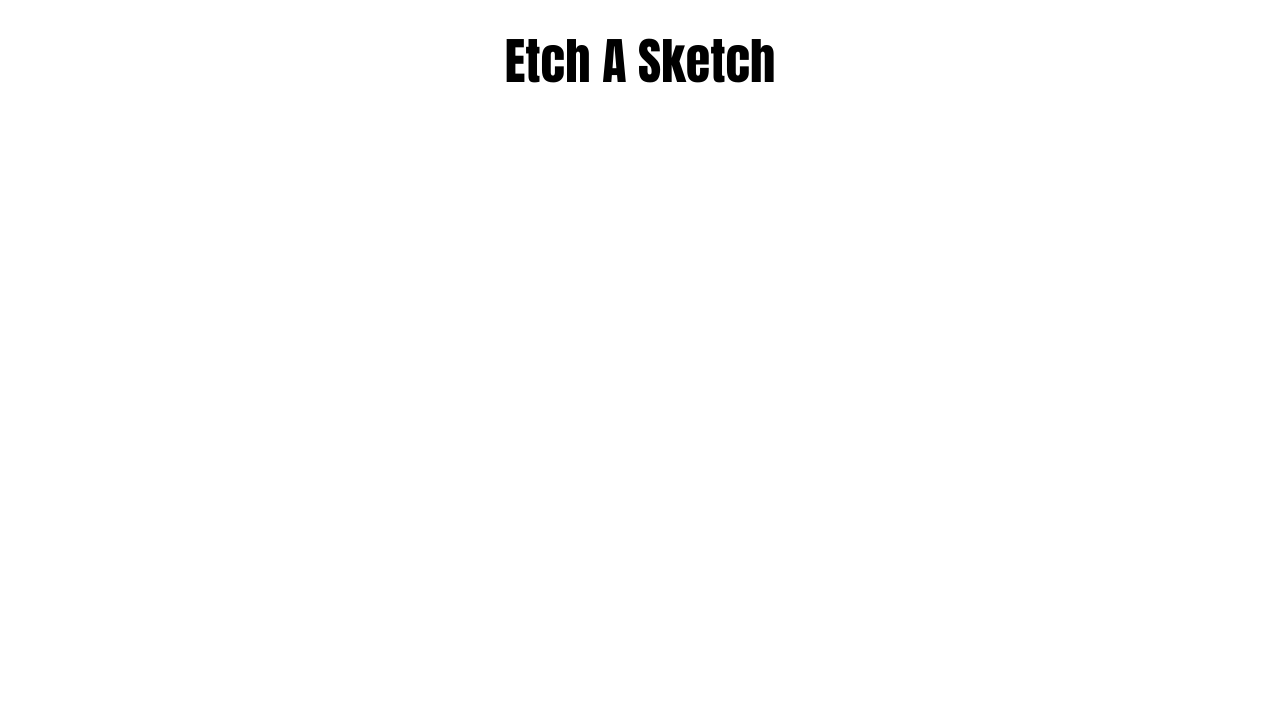
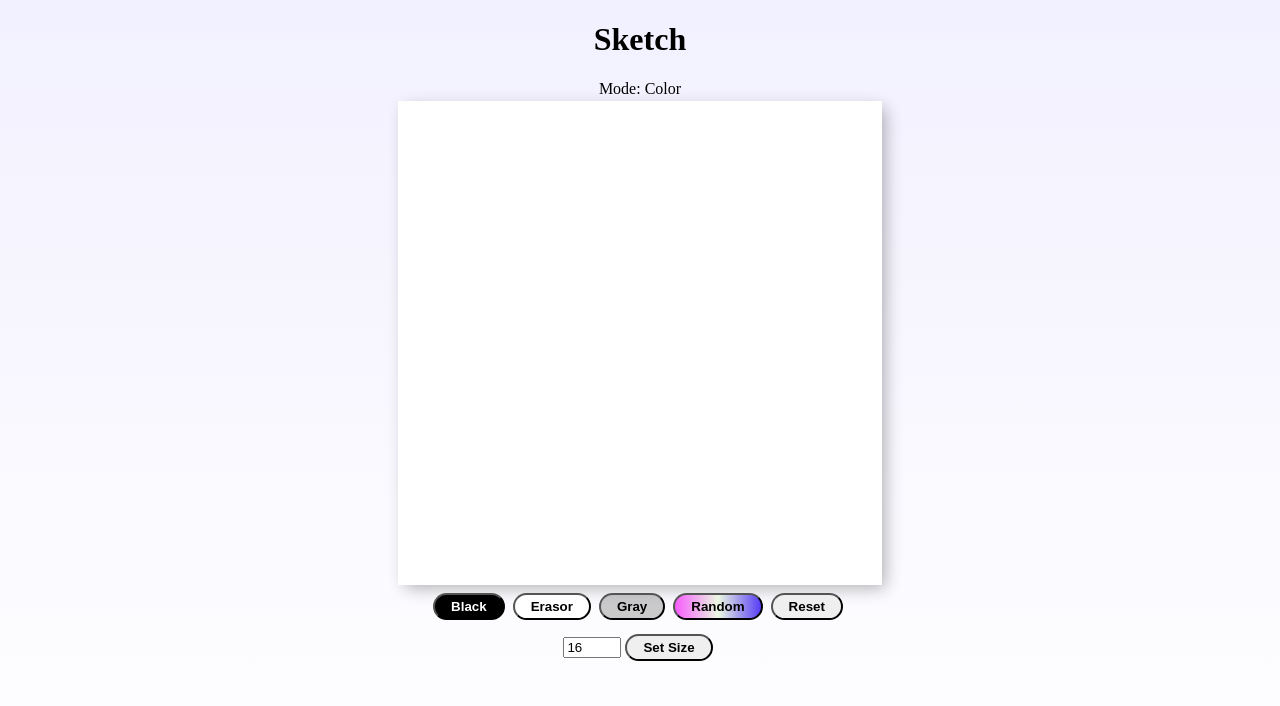
Before and after one commit to JaysonCF/Etch-A-Sketch, a plain HTML site: page index.html in a window 1280 px wide. Drawn offline with Linux system fonts and the light colour scheme.

Commit message:
Update css, Update Index, Update JS

```diff
--- a/css/main.css
+++ b/css/main.css
@@ -2,18 +2,93 @@
     padding: 0;
     margin: 0;
 }
-
-/* Header Section */
-header {
+.flex-container {
+    height: 100vh;
+    width: 100vw;
+    display: flex;
+    flex-direction: column;
+    align-items: center;
+    background: linear-gradient(rgba(96, 79, 252, 0.082), white);
+  }
+  .board {
+    width: 80%;
+    height: 80%;
+    display: grid;
+    background-color: white;
+    box-shadow: inset 0 -2em 6em rgba(0, 0, 0, 0.1), 0 0 0 2px rgb(255, 255, 255),
+      0.3em 0.3em 1em rgba(0, 0, 0, 0.3);
+  }
+  .board:hover {
+    cursor: pointer;
+  }
+  .content {
+    display: flex;
+    flex-direction: column;
+    align-items: center;
+    min-width: 300px;
+    min-height: 300px;
+    width: 60vw;
+    height: 60vw;
+    max-width: 600px;
+    max-height: 600px;
+  }
+  .title {
     display: flex;
     justify-content: center;
-    height: 15vh;
-}
-.headerinfo {
-    display: flex;
-    justify-content: center;;
-    align-items: center;
-    width: 30vw;
-    font-size: 50px;
-    font-family: Impact, 'Arial Narrow Bold', sans-serif;
-}
+  }
+  .buttons {
+    margin-top: 10px;
+    margin-bottom: 10px;
+  }
+  button {
+    padding: 0.3em 1.2em;
+    margin: 0 0.3em 0.3em 0;
+    border-radius: 2em;
+    text-decoration: none;
+    font-weight: 600;
+    text-align: center;
+    transition: all 0.2s;
+  }
+  button:hover {
+    cursor: pointer;
+  }
+  .blackButton {
+    background-color: black;
+    color: white;
+  }
+  .blackButton:hover {
+    background-color: white;
+    color: black;
+  }
+  .grayButton {
+    background-color: rgba(128, 128, 128, 0.411);
+    color: black;
+  }
+  .grayButton:hover {
+    background-color: rgb(95, 95, 95);
+    color: white;
+  }
+  .randomButton {
+    background: linear-gradient(0.25turn, #f65cfc, #ebf8e1, #583cf6);
+  }
+  .randomButton:hover {
+    background: linear-gradient(0.25turn, #20ff02, #ebf8e1, #aecc03);
+  }
+  .erasorButton {
+    background-color: rgb(255, 255, 255);
+    color: rgb(0, 0, 0);
+  }
+  .erasorButton:hover {
+    background-color: white;
+    color: rgb(255, 255, 255);
+  }
+  input {
+    width: 50px;
+  }
+
+  .mode {
+    margin-bottom: 5px;
+  }
+  .error {
+    display: none;
+  }
--- a/index.html
+++ b/index.html
@@ -1,23 +1,44 @@
 <!DOCTYPE html>
 <html lang="en">
-<head>
-    <meta charset="UTF-8">
-    <meta http-equiv="X-UA-Compatible" content="IE=edge">
-    <meta name="viewport" content="width=device-width, initial-scale=1.0">
+  <head>
+    <meta charset="UTF-8" />
+    <meta http-equiv="X-UA-Compatible" content="IE=edge" />
+    <meta name="viewport" content="width=device-width, initial-scale=1.0" />
     <link rel="stylesheet" href="./css/main.css">
     <link rel="icon" href="./images/favicon.ico">
-    <title>Etch A Sketch</title>
-    <script src="./js/etch.js" defer></script>
-</head>
-<body>
-    <header>
-        <h1 class="headerinfo">Etch A Sketch</h1>
-    </header>
-
-    <div id="container" class="container">
-
+    <title>Sketch</title>
+  </head>
+  <body>
+    <div class="flex-container">
+      <div class="title"><h1>Sketch</h1></div>
+      <div class="mode">Mode: Color</div>
+      <div class="content">
+        <div class="board"></div>
+        <div class="buttons">
+          <button class="blackButton" onclick="changeColor('black')">
+            Black
+          </button>
+          <button class="erasorButton" onclick="changeColor('white')">
+            Erasor
+          </button>
+          <button class="grayButton" onclick="changeColor('gray')">Gray</button>
+          <button class="randomButton" onclick="changeColor('random')">
+            Random
+          </button>
+          <button onclick="resetBoard()">Reset</button>
+        </div>
+        <div>
+          <input
+            type="text"
+            placeholder="Size of Board"
+            value="16"
+            onchange="changeSize(this.value)"
+          />
+          <button>Set Size</button>
+        </div>
+        <div class="error">Sizing</div>
+      </div>
     </div>
-
-
-</body>
+  </body>
+  <script src="./js/etch.js"></script>
 </html>
--- a/js/etch.js
+++ b/js/etch.js
@@ -0,0 +1,60 @@
+let color = "black";
+let click = true;
+
+function populateBoard(size) {
+  let board = document.querySelector(".board");
+  let squares = board.querySelectorAll("div");
+  squares.forEach((div) => div.remove());
+  board.style.gridTemplateColumns = `repeat(${size} , 1fr)`;
+  board.style.gridTemplateRows = `repeat(${size} , 1fr)`;
+
+  let amount = size * size;
+  for (let i = 0; i < amount; i++) {
+    let square = document.createElement("div");
+    square.addEventListener("mouseover", colorSquare);
+    square.style.backgroundColor = "white";
+    board.insertAdjacentElement("beforeend", square);
+  }
+}
+
+populateBoard(16);
+
+function changeSize(input) {
+  if (input >= 2 && input <= 100) {
+    document.querySelector(".error").style.display = "none";
+    populateBoard(input);
+  } else {
+    document.querySelector(".error").style.display = "flex";
+  }
+}
+
+function colorSquare() {
+  if (click) {
+    if (color === "random") {
+      this.style.backgroundColor = `hsl(${Math.random() * 360}, 100%, 50%)`;
+    } else {
+      this.style.backgroundColor = color;
+    }
+  }
+}
+
+function changeColor(choice) {
+  color = choice;
+}
+
+function resetBoard() {
+  let board = document.querySelector(".board");
+  let squares = board.querySelectorAll("div");
+  squares.forEach((div) => (div.style.backgroundColor = "white"));
+}
+
+document.querySelector("body").addEventListener("click", (e) => {
+  if (e.target.tagName != "BUTTON") {
+    click = !click;
+    if (click) {
+      document.querySelector(".mode").textContent = "Mode: Coloring";
+    } else {
+      document.querySelector(".mode").textContent = "Mode: Not Coloring";
+    }
+  }
+});
```
